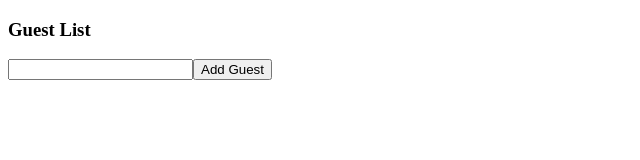
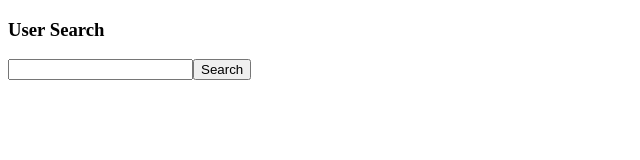
Before and after one commit to gyurisc/typescript_learning, a React (Create React App) app in the folder rts/: page / in a window 1280 px wide. Shown: the top 160 px of the page, without its empty margins (0-640 px from the left). Built offline with nearby package versions, Linux system fonts and the light colour scheme.

Commit message:
cont. state

```diff
--- a/rts/src/index.tsx
+++ b/rts/src/index.tsx
@@ -1,11 +1,12 @@
 import React from 'react';
 import ReactDOM from 'react-dom';
 import { GuestList } from './state/GuestList';
+import UserSearch from "./state/UserSearch";
 
 const App = () => {
   return (
     <div>
-      <GuestList />
+      <UserSearch />
     </div>
   );
 }
--- /dev/null
+++ b/rts/src/state/UserSearch.tsx
@@ -0,0 +1,36 @@
+import { useState } from 'react';
+
+
+const users = [
+    { name: 'Sam', age: 30 },
+    { name: 'Alex', age: 20 },
+    { name: 'Micah', age: 40 },
+    { name: 'Alexa', age: 20 },
+    { name: 'Miariam', age: 50 },
+];
+const UserSearch: React.FC = () => {
+    const [name, setName] = useState('');
+    const [result, setResult] = useState<{ name: string; age: number } | undefined>();
+    const searchUser = () => {
+        const foundUser = users.find((user) => { return user.name.toLowerCase() === name.toLowerCase() });
+
+        if (foundUser) {
+            setResult(foundUser);
+        }
+    }
+
+    return (<div>
+        <h3>User Search</h3>
+        <input value={name} onChange={(e) => setName(e.target.value)} />
+        <button onClick={searchUser}>Search</button>
+        <div>
+            {result && result.name}
+        </div>
+        <div>
+            {result && result.age}
+        </div>
+    </div >
+    );
+};
+
+export default UserSearch;
```
Also changed, not shown: rts/src/state/EventComponent.tsx (added, +15 -0 lines).
